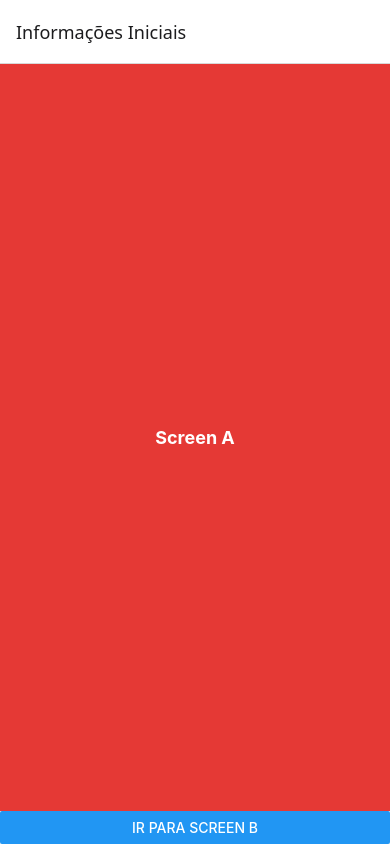
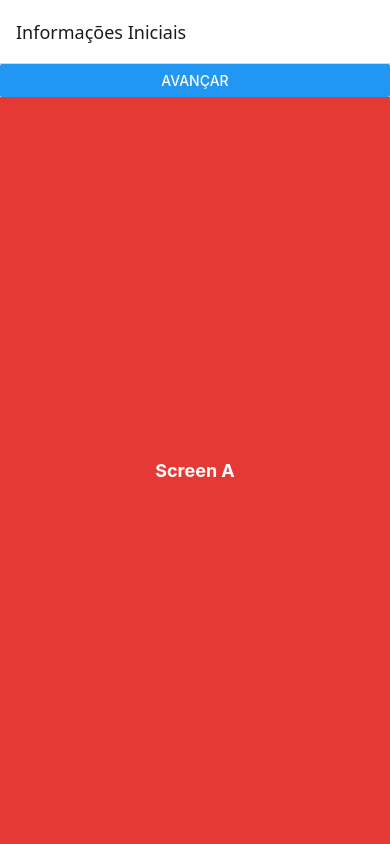
Before and after one commit to Masthw/React-Native, a React Native app in the folder navigation/: screen / in a window 390 px wide. Built offline with nearby package versions, Linux system fonts and the light colour scheme.

Commit message:
:sparkles: feat: create StackStep for navigation control

```diff
--- /dev/null
+++ b/navigation/src/components/StackStep.tsx
@@ -0,0 +1,32 @@
+import React from 'react';
+import {View, StyleSheet, Button} from 'react-native';
+import { useNavigation } from '@react-navigation/native';
+import { NavigationProp, RootStackParamList } from '../types';
+
+interface StackStepProps {
+    children: React.ReactNode
+    advance?: keyof RootStackParamList;
+}
+
+const StackStep: React.FC<StackStepProps> = ({children, advance}) => {
+    const navigation = useNavigation<NavigationProp>();
+  return (
+    <View style={styles.mainContainer}>
+      <View>{advance && (
+        <Button title="Avançar" onPress={() => navigation.navigate(advance)} />
+      )}</View>
+      <View style={styles.container}>{children}</View>
+    </View>
+  );
+};
+
+const styles = StyleSheet.create({
+  mainContainer: {
+    flex: 1,
+  },
+  container: {
+    flex: 1,
+  },
+});
+
+export default StackStep;
--- a/navigation/src/navigation/StackNavigator.tsx
+++ b/navigation/src/navigation/StackNavigator.tsx
@@ -3,20 +3,30 @@ import {createStackNavigator} from '@react-navigation/stack';
 import ScreenA from '../views/ScreenA';
 import ScreenB from '../views/ScreenB';
 import ScreenC from '../views/ScreenC';
+import StackStep from '../components/StackStep';
+import {RootStackParamList} from '../types';
 
-const Stack = createStackNavigator();
+const Stack = createStackNavigator<RootStackParamList>();
 
 const StackNavigator: React.FC = () => {
   return (
     <Stack.Navigator
       initialRouteName="ScreenA"
       screenOptions={{headerShown: true}}>
-      <Stack.Screen
-        name="ScreenA"
-        options={{title: 'Informações Iniciais'}}
-        component={ScreenA}
-      />
-      <Stack.Screen name="ScreenB" component={ScreenB} />
+      <Stack.Screen name="ScreenA" options={{title: 'Informações Iniciais'}}>
+        {() => (
+          <StackStep advance="ScreenB">
+            <ScreenA />
+          </StackStep>
+        )}
+      </Stack.Screen>
+      <Stack.Screen name="ScreenB">
+        {() => (
+          <StackStep advance="ScreenC">
+            <ScreenB />
+          </StackStep>
+        )}
+      </Stack.Screen>
       <Stack.Screen name="ScreenC" component={ScreenC} />
     </Stack.Navigator>
   );
--- a/navigation/src/views/ScreenA.tsx
+++ b/navigation/src/views/ScreenA.tsx
@@ -1,19 +1,10 @@
 import React from 'react';
 import CentralText from '../components/CentralText';
-import {useNavigation} from '@react-navigation/native';
-import {Button} from 'react-native';
-import { NavigationProp } from '../types';
 
 const ScreenA: React.FC = () => {
-  const navigation = useNavigation<NavigationProp>();
-
   return (
     <>
       <CentralText backgroundColor="#e53935">Screen A</CentralText>
-      <Button
-        title="Ir para Screen B"
-        onPress={() => navigation.navigate('ScreenB')}
-      />
     </>
   );
 };
```
